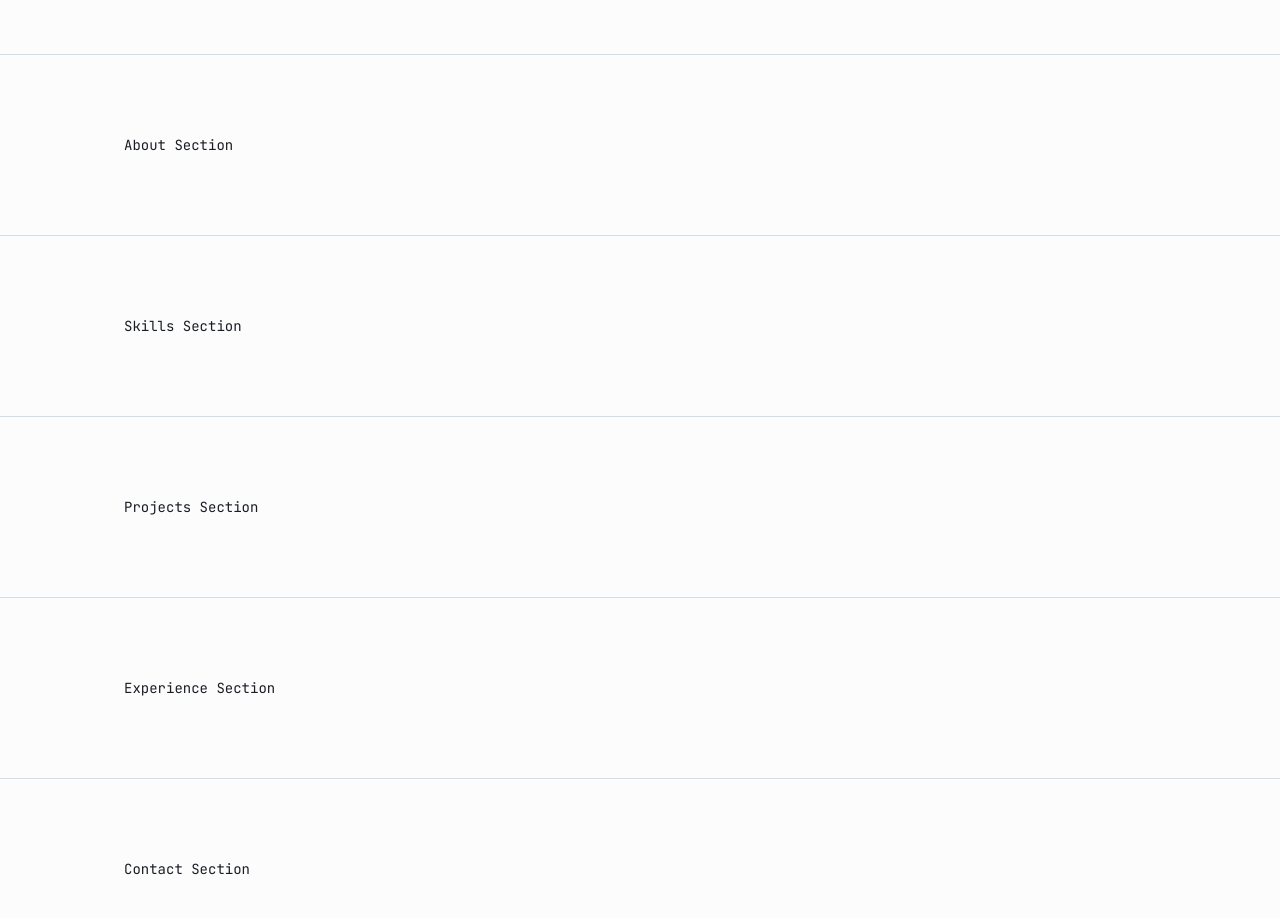
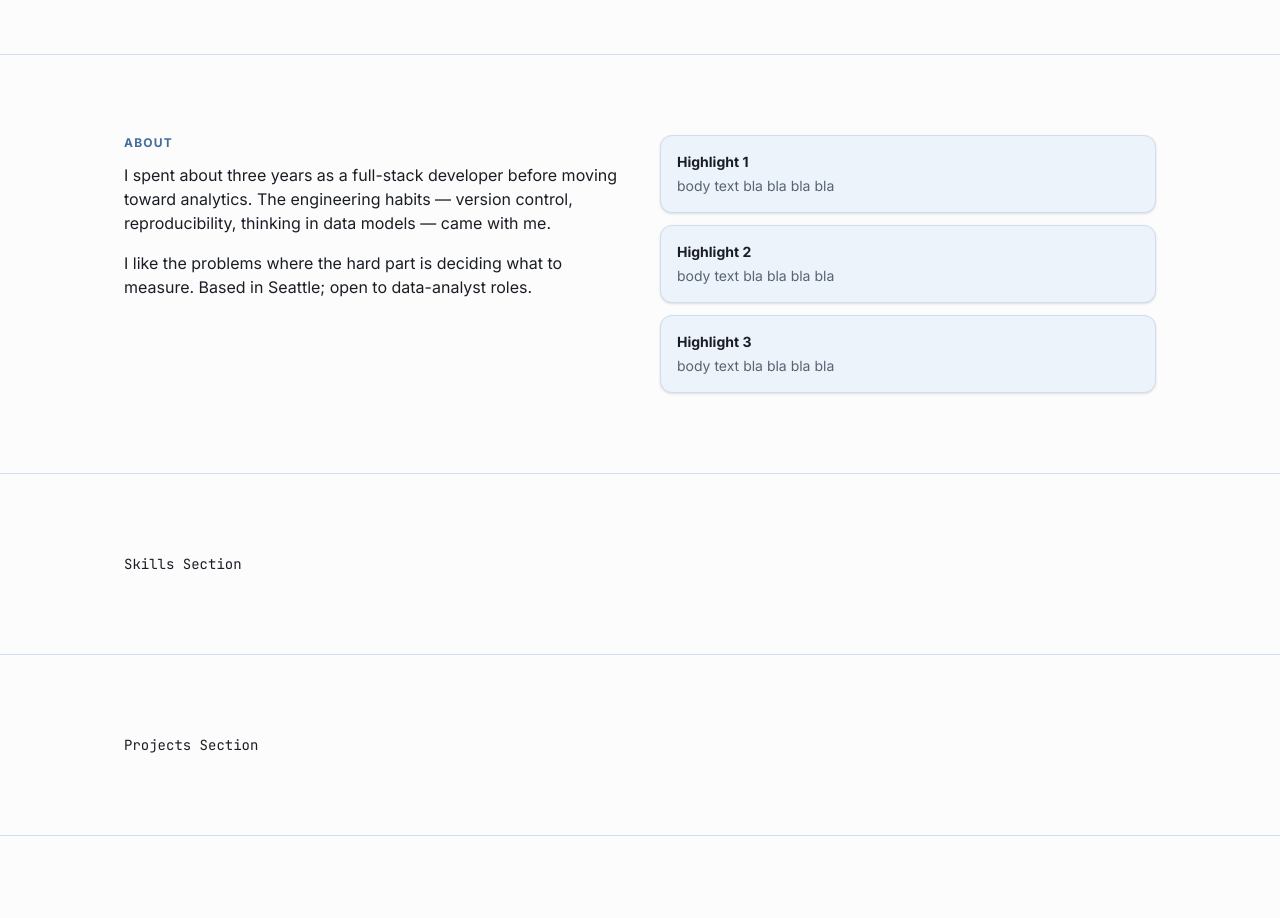
Before and after one commit to SunghunP/joe-portfolio, a React (Vite) app: page / in a window 1280 px wide. Shown: the part 840-1758 px from the top of the page. Built offline with nearby package versions, Linux system fonts and the light colour scheme.

Commit message:
Add About section

```diff
--- a/src/App.jsx
+++ b/src/App.jsx
@@ -1,8 +1,10 @@
 import Nav from './components/Nav';
 import Hero from './components/Hero';
 import Section from './components/Section';
+import About from './components/About';
 import Stats from './components/Stats';
 import Shell from './components/Shell';
+
 
 function App() {
   return (
@@ -15,7 +17,7 @@ function App() {
 
 
       <Section id="about">
-        <p className="font-mono text-sm text-ink">About Section</p>
+        <About />
       </Section>
       <Section id="skills">
         <p className="font-mono text-sm text-ink">Skills Section</p>
--- a/src/components/About.jsx
+++ b/src/components/About.jsx
@@ -15,10 +15,10 @@ const highlights = [
 
 export default function About() {
     return (
-        <div className="grid gap-10 md: grid-cols-2">
+        <div className="grid gap-10 md:grid-cols-2">
             <div>
                 <p className="text-xs font-bold uppercase tracking-widest text-primary">About</p>
-                <div className="mt-3 space-y-4 text-base text-link">
+                <div className="mt-3 space-y-4 text-base text-ink">
                     <p>
                         I spent about three years as a full-stack developer before moving toward analytics.
             The engineering habits — version control, reproducibility, thinking in data models — came with me.
@@ -33,7 +33,7 @@ export default function About() {
             <div className=" flex flex-col gap-3">
                 {highlights.map((item) => (
                     <div key={item.title} className="rounded-xl border border-border bg-card p-4 shadow-sm">
-                        <b className="black text-sm font-bold text-ink">{item.title}</b>
+                        <b className="block text-sm font-bold text-ink">{item.title}</b>
                         <span className="mt-1 block text-sm text-muted">{item.body}</span>
                     </div>
                 ))}
```
